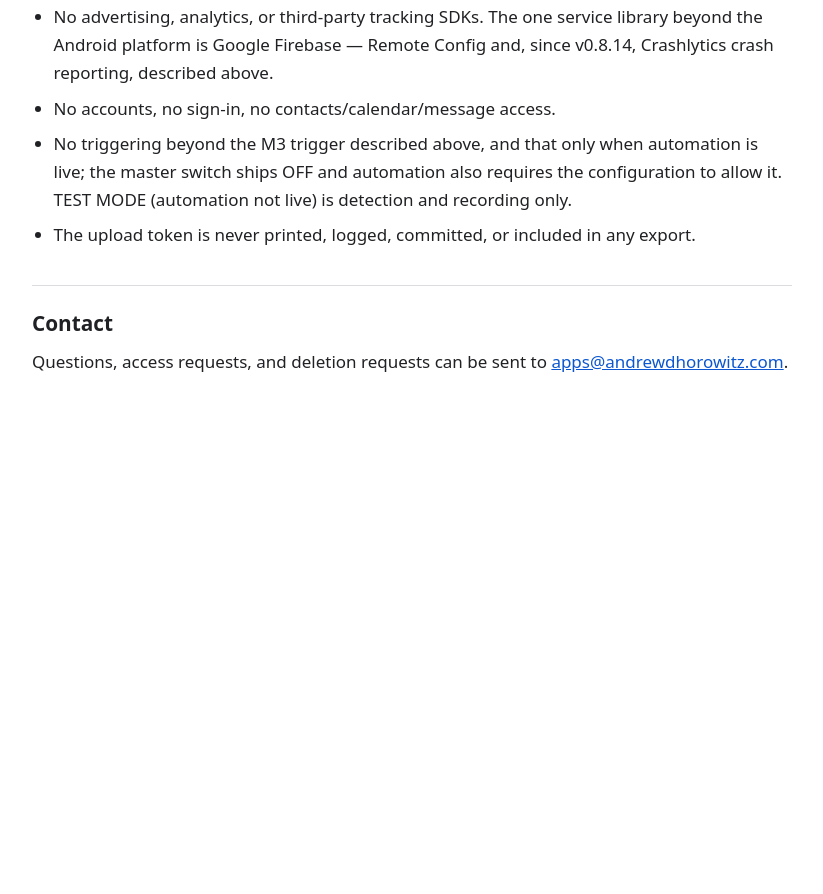
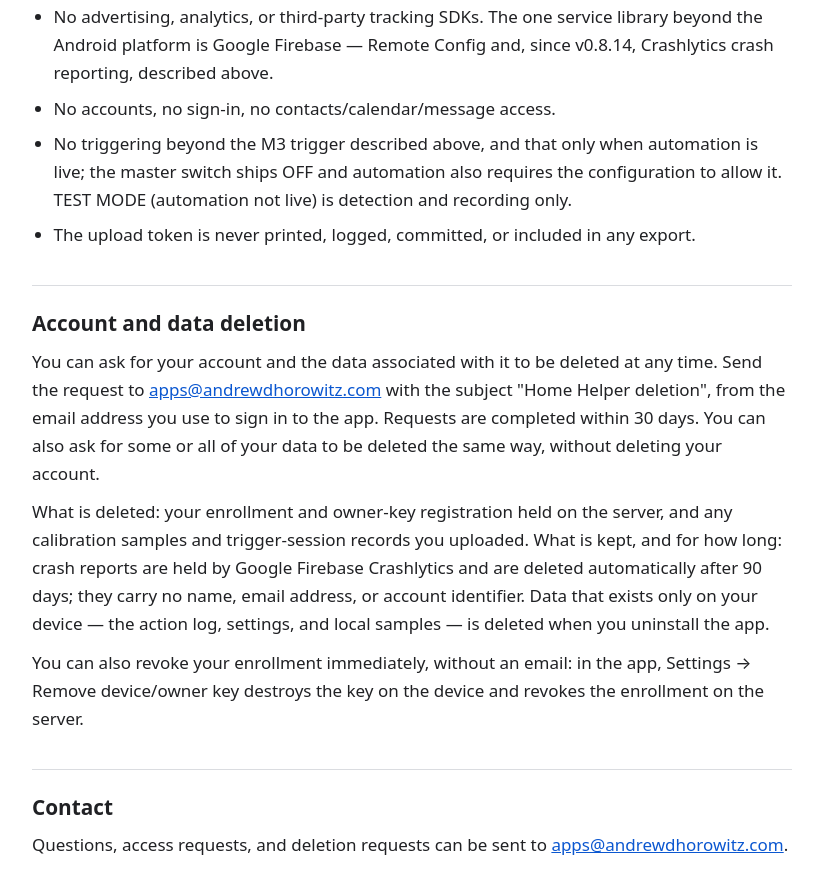
Before and after one commit to andrewdhorowitz/andrewdhorowitz.github.io, a plain HTML site: page home-helper/privacy.html in a window 1280 px wide. Shown: the part 2886-3780 px from the top of the page, without its empty margins (228-1051 px from the left). Before the commit the page ends 3336 px from the top, so only its background shows below. Drawn offline with Linux system fonts and the light colour scheme.

Commit message:
Home Helper privacy: add Account and data deletion section (Play Data safety delete-account URL)

```diff
--- a/home-helper/privacy.html
+++ b/home-helper/privacy.html
@@ -110,6 +110,11 @@
     <li>The upload token is never printed, logged, committed, or included in any export.</li>
   </ul>
 
+  <h2>Account and data deletion</h2>
+  <p>You can ask for your account and the data associated with it to be deleted at any time. Send the request to <a href="mailto:apps@andrewdhorowitz.com">apps@andrewdhorowitz.com</a> with the subject &quot;Home Helper deletion&quot;, from the email address you use to sign in to the app. Requests are completed within 30 days. You can also ask for some or all of your data to be deleted the same way, without deleting your account.</p>
+  <p>What is deleted: your enrollment and owner-key registration held on the server, and any calibration samples and trigger-session records you uploaded. What is kept, and for how long: crash reports are held by Google Firebase Crashlytics and are deleted automatically after 90 days; they carry no name, email address, or account identifier. Data that exists only on your device — the action log, settings, and local samples — is deleted when you uninstall the app.</p>
+  <p>You can also revoke your enrollment immediately, without an email: in the app, Settings → Remove device/owner key destroys the key on the device and revokes the enrollment on the server.</p>
+
   <h2>Contact</h2>
   <p>Questions, access requests, and deletion requests can be sent to <a href="mailto:apps@andrewdhorowitz.com">apps@andrewdhorowitz.com</a>.</p>
 </main>
```
